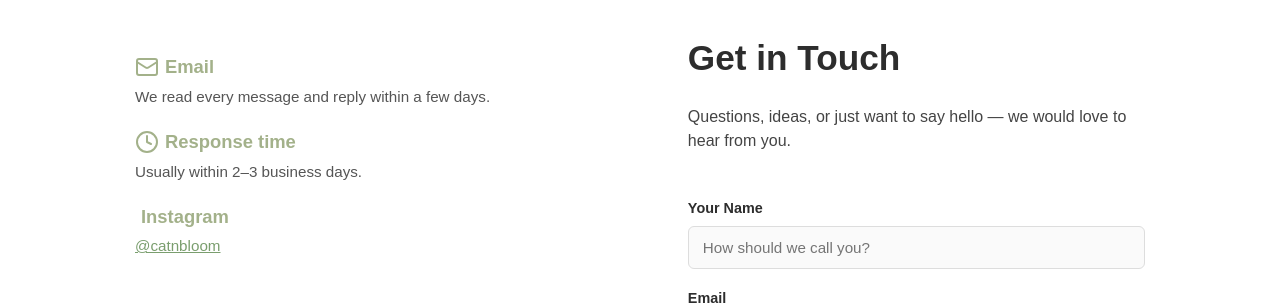
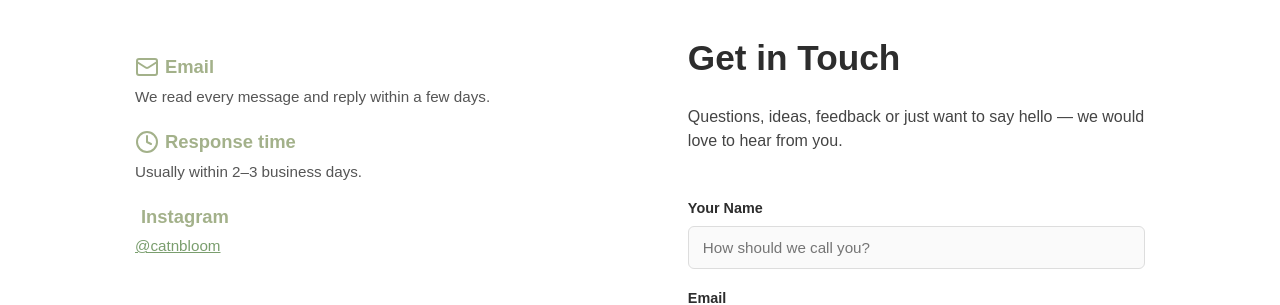
Before and after one commit to MarinPol/catnbloom.com, a Jekyll site: the page built from contact.md, in a window 1280 px wide. Shown: the part 356-661 px from the top of the page. Built offline with Jekyll 4.4.1, drawn with Linux system fonts in a browser that asks for light colours; nearby versions of some CDN libraries.

Commit message:
Add files via upload

```diff
--- a/contact.md
+++ b/contact.md
@@ -2,6 +2,7 @@
 layout: contact
 permalink: /contact/
 title: "Get in Touch"
-tagline: "Questions, ideas, or just want to say hello — we would love to hear from you."
+tagline: "Questions, ideas, feedback or just want to say hello — we would love to hear from you."
 og_image: "/assets/images/default_og.jpg"
+google_maps_url: "https://maps.google.com"
 ---
```
